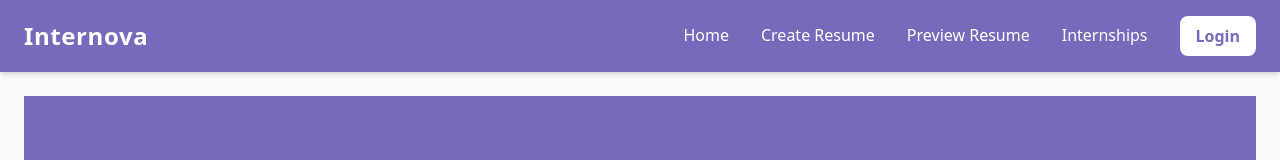
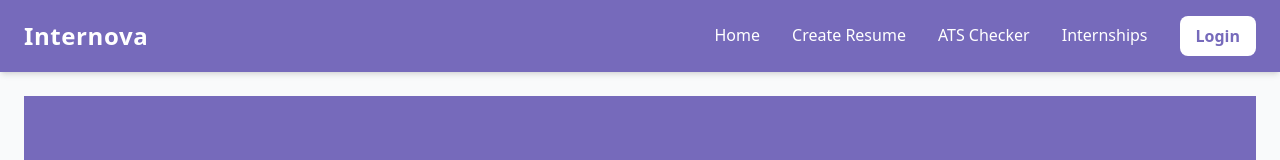
Before and after one commit to utkarsho08/sih, a React (Vite) app: page / in a window 1280 px wide. Shown: the top 160 px of the page. Built offline with nearby package versions, Linux system fonts and the light colour scheme.

Commit message:
ats at navbar

```diff
--- a/src/components/Navbar.jsx
+++ b/src/components/Navbar.jsx
@@ -18,7 +18,7 @@ function Navbar() {
           {[
             { to: "/", label: "Home" },
             { to: "/form", label: "Create Resume" },
-            { to: "/resume", label: "Preview Resume" },
+            { to: "/resume", label: "ATS Checker" },
             { to: "/internships", label: "Internships" },
           ].map((link) => (
             <Link
```
